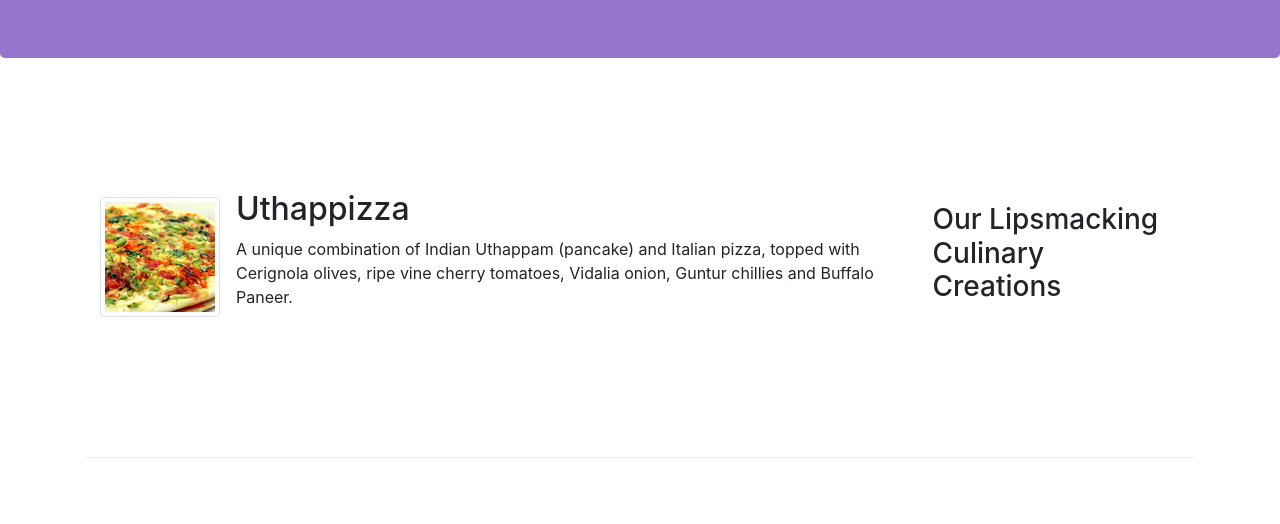
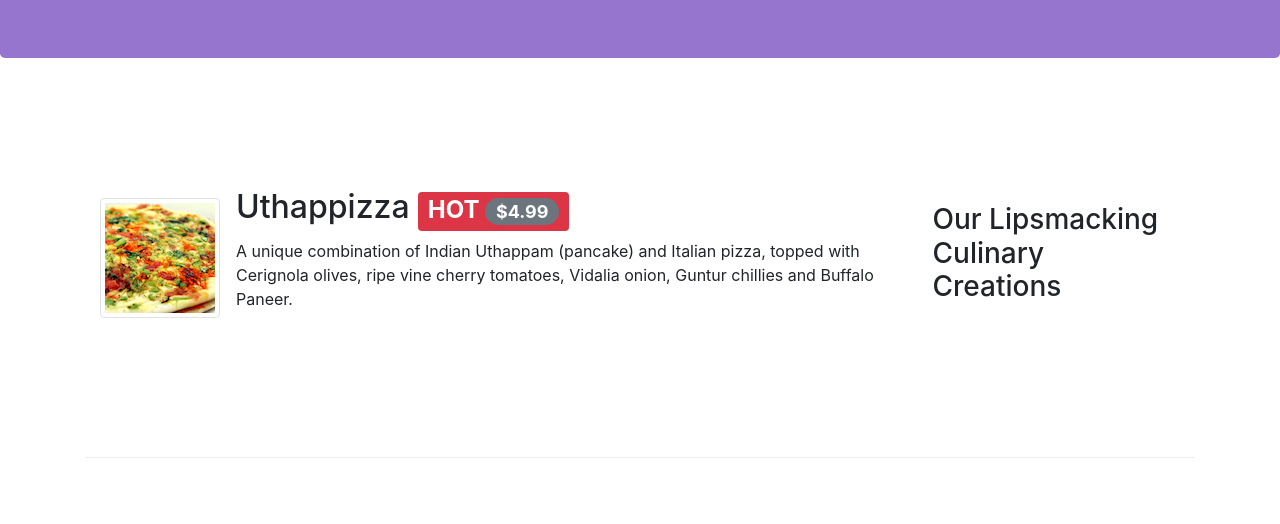
Before and after one commit to aldom7673/Bootstrap-test, a website: page index.html in a window 1280 px wide. Shown: the part 276-800 px from the top of the page. Drawn offline with nearby package versions, Linux system fonts and the light colour scheme.

Commit message:
Alerting users

```diff
--- a/index.html
+++ b/index.html
@@ -57,7 +57,7 @@
                 <div class="media">
                     <img class="d-flex mr-3 img-thumbnail align-self-center" src="img/uthappizza.png" alt="uthappizza" />
                     <div class="media-body">
-                        <h2 class="mt-0"> Uthappizza </h2>
+                        <h2 class="mt-0"> Uthappizza <span class="badge badge-danger"> HOT <span class="badge badge-pill badge-secondary"> $4.99 </span>  </span> </h2>
                         <p>A unique combination of Indian Uthappam (pancake) and Italian pizza, topped with Cerignola olives, ripe vine cherry tomatoes, Vidalia onion, Guntur chillies and Buffalo Paneer.</p>
                     </div>
                 </div>
```
